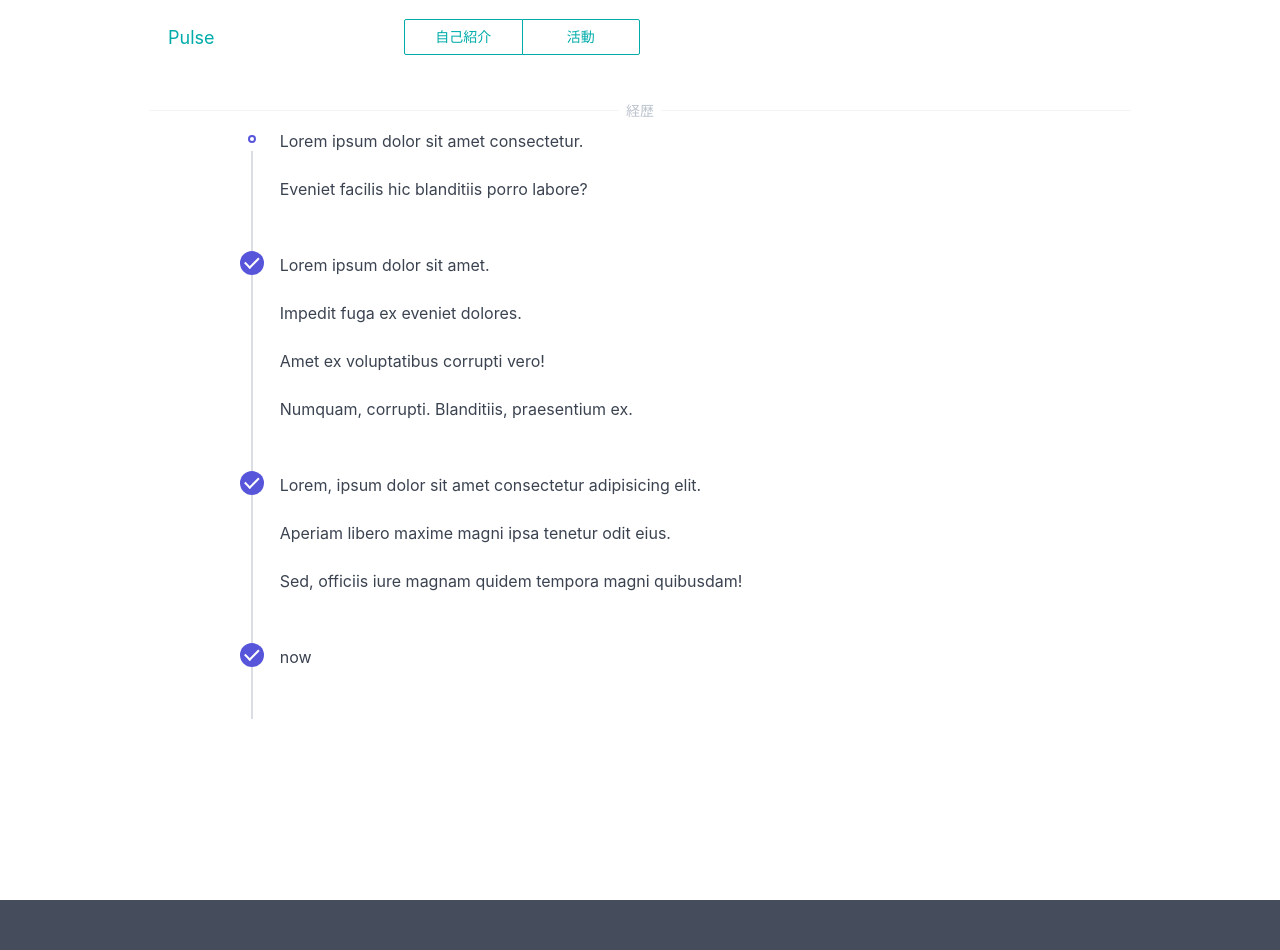
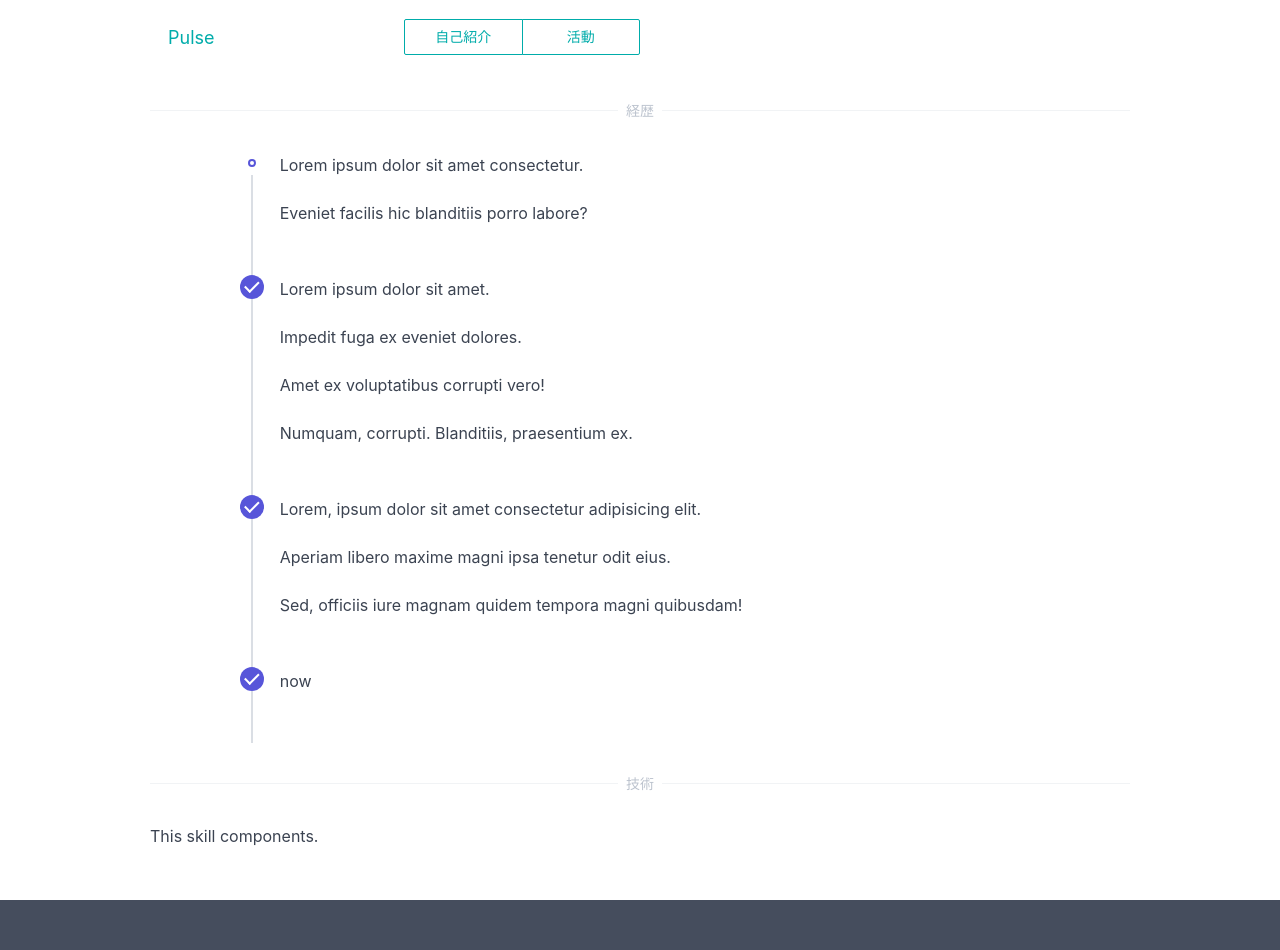
Before and after one commit to ne-peer/pulse, a Nuxt app: page /introduction in a window 1280 px wide. Shown: the top 950 px of the page. Built offline with nearby package versions, Linux system fonts and the light colour scheme.

Commit message:
[add] skill components & introduction style fixed

```diff
--- /dev/null
+++ b/components/Skill.vue
@@ -0,0 +1,5 @@
+<template>
+  <section>
+      This skill components.
+  </section>
+</template>
--- a/pages/introduction.vue
+++ b/pages/introduction.vue
@@ -1,16 +1,30 @@
 <template>
   <section>
-    <div class="divider text-center" data-content="経歴"></div>
-    <Career/>
+    <div class="divider text-center aaa" data-content="経歴"></div>
+    <div class="section">
+      <Career/>
+    </div>
+    <div class="divider text-center aaa" data-content="技術"></div>
+    <div class="section">
+      <Skill/>
+    </div>
   </section>
 </template>
 
 <script>
 import Career from '~/components/Career.vue'
+import Skill from '~/components/Skill.vue'
 
 export default {
   components: {
-    Career
+    Career, Skill
   }
 }
 </script>
+
+<style>
+.section {
+  margin-top: 40px;
+  margin-bottom: 40px;
+}
+</style>
```
